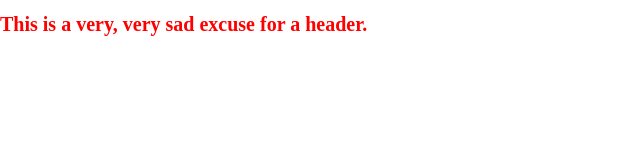
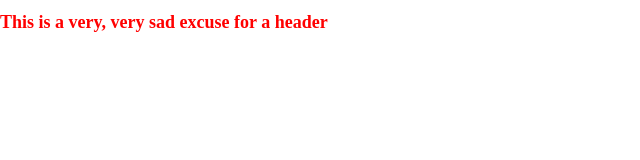
Before and after one commit to MPHMaas/git_test, a plain HTML site: page index.html in a window 1280 px wide. Shown: the whole page, without its empty margins (0-640 px from the left). Drawn offline with Linux system fonts and the light colour scheme.

Commit message:
adjusted header font size

```diff
--- a/index.html
+++ b/index.html
@@ -8,7 +8,7 @@
 </head>
 <body>
     <header>
-        <h1>This is a very, very sad excuse for a header.</h1>
+        <h1>This is a very, very sad excuse for a header</h1>
     </header>
 </body>
 </html>
--- a/style.css
+++ b/style.css
@@ -5,5 +5,5 @@ body {
 
 h1 {
     color: red;
-    font-size: 20px;
+    font-size: 18px;
 }
```
